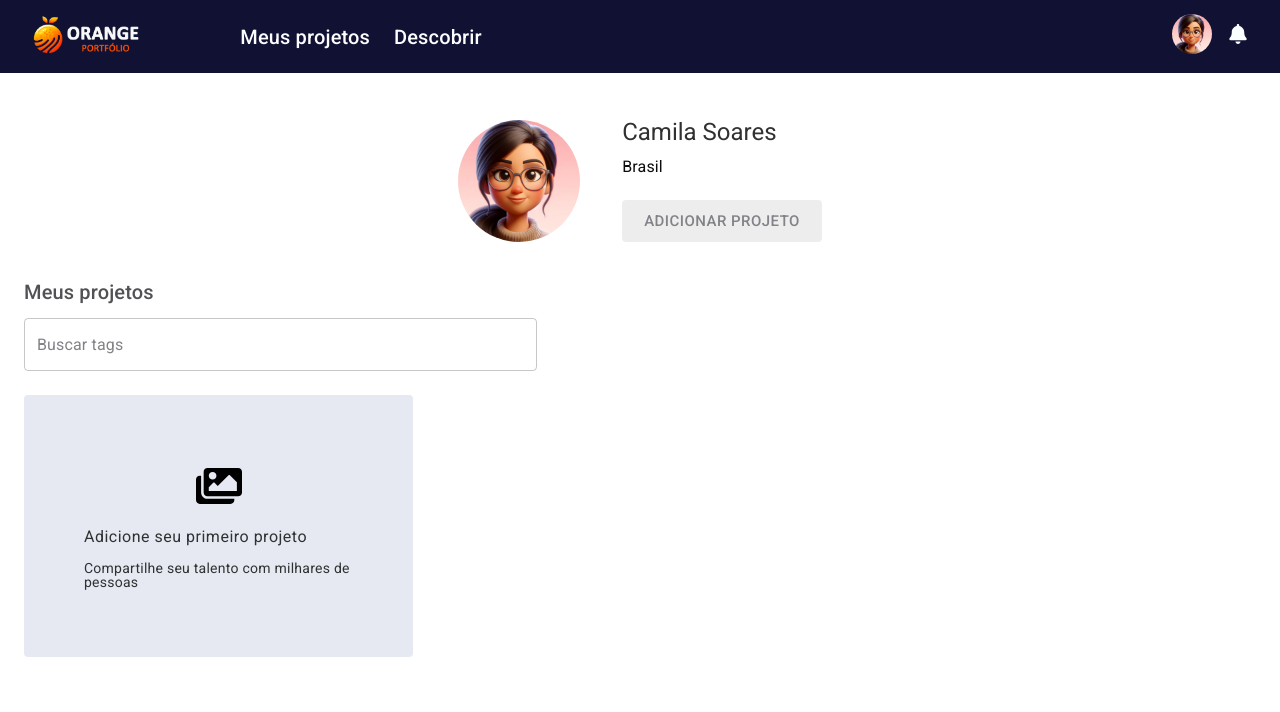
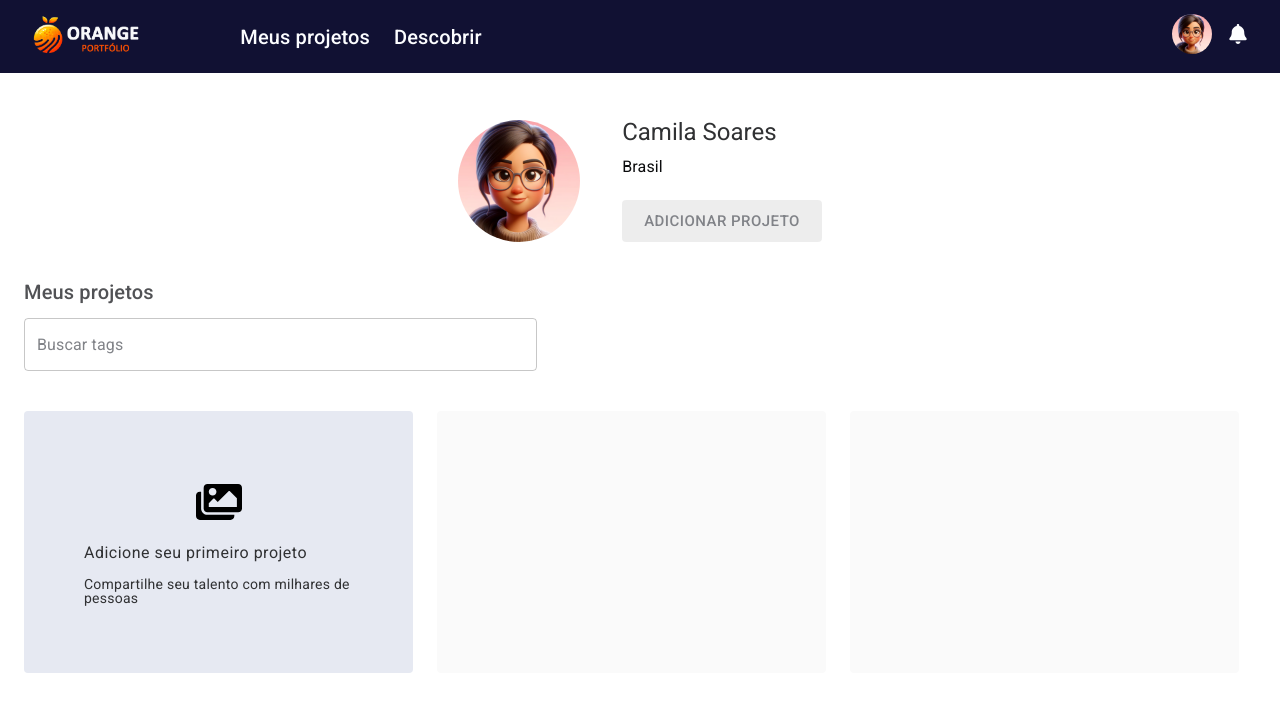
Before and after one commit to Hackathon-Orange-Juice-Squad-1/orange-notes_front-end, a React (Vite) app: page / in a window 1280 px wide. Shown: the top 712 px of the page. Built offline with nearby package versions, Linux system fonts and the light colour scheme.

Commit message:
Add Projects and BlankSpace components to Home page

```diff
--- a/src/pages/Home/index.jsx
+++ b/src/pages/Home/index.jsx
@@ -1,4 +1,4 @@
-import { Container, Main } from "./styles";
+import { Container, Main, Projects, BlankSpace } from "./styles";
 import { Header } from "../../components/Header";
 import { Profile } from "../../components/Profile";
 import { Input } from "../../components/Input";
@@ -16,7 +16,13 @@ export const Home = () => {
 
                 <Input label="Buscar tags" name="searchTags" />
 
-                <ButtonAddProject />
+                <Projects>
+                    <ButtonAddProject />
+
+                    <BlankSpace />
+
+                    <BlankSpace />
+                </Projects>
             </Main>
         </Container>
     );
--- a/src/pages/Home/styles.js
+++ b/src/pages/Home/styles.js
@@ -33,3 +33,17 @@ export const Main = styled.main`
         color: ${({theme}) => theme.COLORS.GRAY_3};
     }
 `;
+
+export const Projects = styled.div`
+    display: flex;
+    align-items: center;
+    gap: 2.4rem;
+`;
+
+export const BlankSpace = styled.div`
+    width: 38.9rem;
+    align-self: stretch;
+    border-radius: 4px;
+    background: #fafafa;
+    margin-top: 2.4rem;
+`;
```
